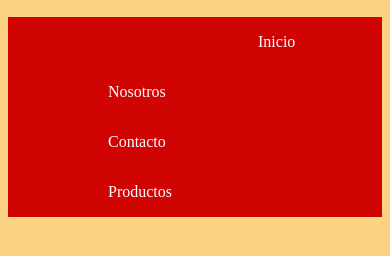
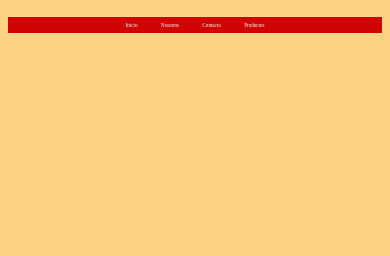
Before and after one commit to Drubioof/Drubioof.github.io, a plain HTML site: page index.html in a window 390 px wide. Shown: the part 60-316 px from the top of the page. Drawn offline with Linux system fonts and the light colour scheme.

Commit message:
responsive

```diff
--- a/index.html
+++ b/index.html
@@ -10,17 +10,13 @@
             }
 
             ul{
+                font-size: 1.3vw;
                 list-style-type: none;
                 padding: 0;
                 margin: 0;
                 overflow: hidden;
                 display: block;
                 background-color: #d10404;
-            }
-
-            #inicio{
-                float: left;
-                margin-left: 150px;
             }
 
             li{
@@ -31,12 +27,21 @@
                 color: white;
                 display: block;
                 text-decoration: none;
-                padding: 16px 100px;
+                padding: 1.3vw 3vw;
             }
 
             li a:hover{
-                padding: 16px 100px;
+                padding: 1.3vw 3vw;
                 background-color: #730000;
+            }
+
+            .table{
+                display: table;
+                margin: 0 auto;
+            }
+
+            .menu{
+                background-color: #d10404;
             }
 
         </style>
@@ -45,12 +50,16 @@
     <body>
 
         <h1 style="margin:20px">Licorería Daberusa</h1>
-        <ul>
-            <li><a id="inicio" href="inicio.html">Inicio</a></li>
-            <li><a href="nosotros.html">Nosotros</a></li>
-            <li><a href="contacto.html">Contacto</a></li>
-            <li><a href="productos.html">Productos</a></li>
-        </ul>
+        <div class="menu">
+            <div class="table">
+                <ul>
+                    <li><a href="inicio.html">Inicio</a></li>
+                    <li><a href="nosotros.html">Nosotros</a></li>
+                    <li><a href="contacto.html">Contacto</a></li>
+                    <li><a href="productos.html">Productos</a></li>
+                </ul>
+            </div>
+        </div>
 
     </body>
 
```
